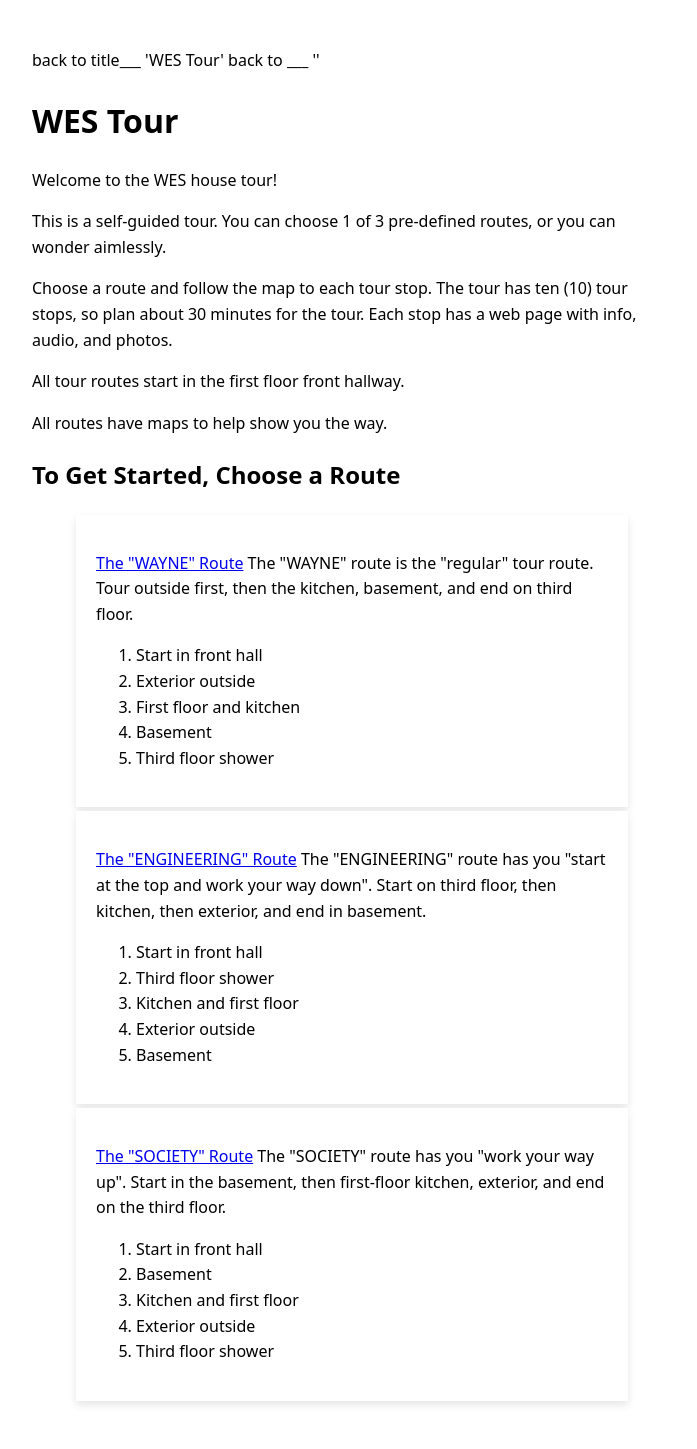
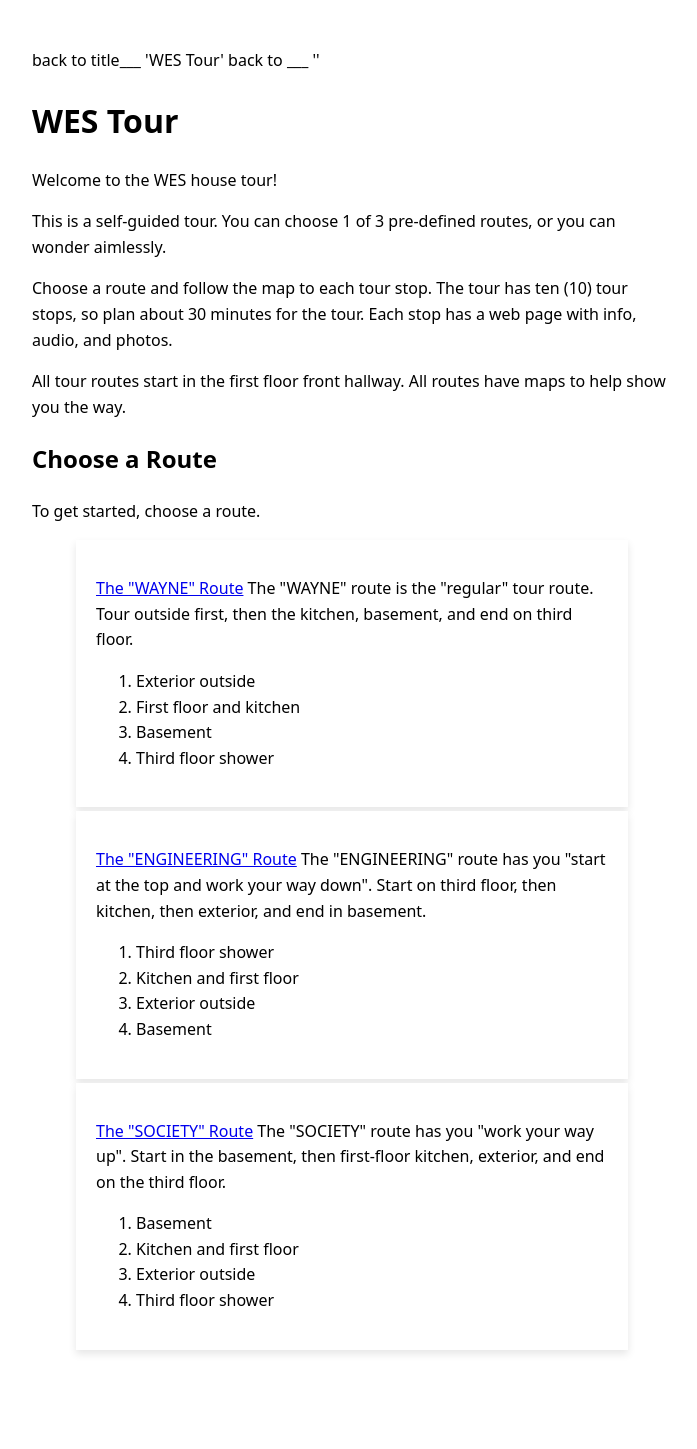
Before and after one commit to mciechanumich/WEStour, a Jekyll site: the page built from docs/index.html, in a window 1280 px wide. Shown: the whole page, without its empty margins (288-985 px from the left). Built offline with Jekyll 4.4.1, drawn with Linux system fonts in a browser that asks for light colours; after the commit the page ends 1398 px from its top, so only the background shows below that.

Commit message:
feat: remove unneeded step in routes

```diff
--- a/docs/engineering_route.md
+++ b/docs/engineering_route.md
@@ -6,7 +6,6 @@ title: The "ENGINEERING" Route
 audio: /audio/frontfenceplaceholder.mp3
 description: The "ENGINEERING" route has you "start at the top and work your way down". Start on third floor, then kitchen, then exterior, and end in basement.
 descriptionlist:
-  - Start in front hall
   - Third floor shower
   - Kitchen and first floor
   - Exterior outside
--- a/docs/index.html
+++ b/docs/index.html
@@ -14,8 +14,7 @@ tour_routes:
 </p>
 <p>Choose a route and follow the map to each tour stop. The tour has ten (10) tour stops, so plan about 30 minutes for the tour. Each stop has a web page with info, audio, and photos.
 </p>
-  <p>All tour routes start in the first floor front hallway.</p>
-  <p>All routes have maps to help show you the way.</p>
+  <p>All tour routes start in the first floor front hallway. All routes have maps to help show you the way.</p>
 
 <!--
 <section class="faq-section">
@@ -37,7 +36,12 @@ tour_routes:
 
 
 <div>
-<h2>To Get Started, Choose a Route</h2>
+<h2>Choose a Route</h2>
+<div>
+<p>
+To get started, choose a route.
+</p>
+</div>
 
 <!-- use 'position' variable to put WAYNE file first in list, ENG second, etc. -->
 {% assign sorted_files = site.pages | sort: "position" %}
--- a/docs/society_route.md
+++ b/docs/society_route.md
@@ -6,7 +6,6 @@ title: The "SOCIETY" Route
 #audio: /audio/frontfenceplaceholder.mp3
 description: The "SOCIETY" route has you "work your way up". Start in the basement, then first-floor kitchen, exterior, and end on the third floor.
 descriptionlist:
-  - Start in front hall
   - Basement
   - Kitchen and first floor
   - Exterior outside
--- a/docs/wayne_route.md
+++ b/docs/wayne_route.md
@@ -8,7 +8,6 @@ title: The "WAYNE" Route
 # comment: set this to false when we have some real pages working
 description: The "WAYNE" route is the "regular" tour route. Tour outside first, then the kitchen, basement, and end on third floor.
 descriptionlist:
-  - Start in front hall
   - Exterior outside
   - First floor and kitchen
   - Basement
```
